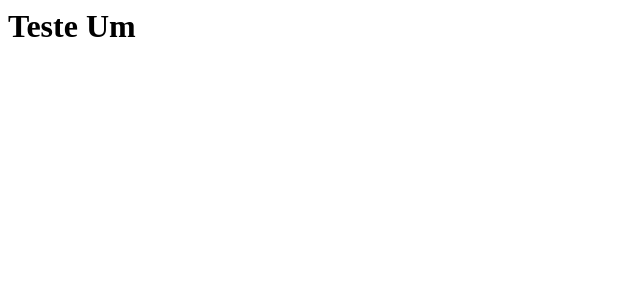
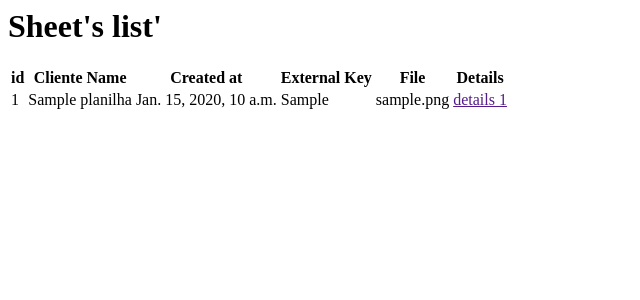
Before and after one commit to mlobf/Back-End-Portifolio, a Django app: page /list-all-xls/ in a window 1280 px wide. Shown: the top 300 px of the page, without its empty margins (0-640 px from the left). Run offline with Django 3.2, Linux system fonts and the light colour scheme; tables that the repository leaves empty hold one stand-in row (values such as "Sample post").

Commit message:
Add list details xls to urls, begin view and templete

```diff
--- a/backend_portifolio/backend_portifolio/urls.py
+++ b/backend_portifolio/backend_portifolio/urls.py
@@ -16,10 +16,11 @@ Including another URLconf
 from django.contrib import admin
 from django.urls import path
 from core.models import Planilha
-from core.views import list_all_xls
+from core.views import list_all_xls, list_details_xls
 
 
 urlpatterns = [
     path('admin/', admin.site.urls),
     path('list-all-xls/', list_all_xls, name='list-all-xls'),
+    path('list-details-xls/', list_details_xls, name='list-details-xls'),
 ]
--- a/backend_portifolio/core/templates/planilha/planilha_list.html
+++ b/backend_portifolio/core/templates/planilha/planilha_list.html
@@ -1 +1,36 @@
-<h1>Teste Um</h1>
+{% block content %}
+
+
+<h1>Sheet's list'</h1>
+
+<table>
+    <thead>
+        <tr>
+            <th scope="col">id</th>
+            <th scope="col">Cliente Name</th>
+            <th scope="col">Created at</th>
+            <th scope="col">External Key</th>
+            <th scope="col">File</th>
+            <th scope="col">Details</th>
+        </tr>
+    </thead>
+    <tbody>
+        {% for l in planilha %}
+        <tr>
+            <td>{{l.id}}</td>
+            <td>{{l.client_name}}</td>
+            <td>{{l.created_at}}</td>
+            <td>{{l.external_key}}</td>
+            <td>{{l.file}}</td>
+            <td><a href="">details {{l.id}}</a></td>
+
+            <td>
+                <a>
+                </a>
+            </td>
+        </tr>
+        {% endfor %}
+    </tbody>
+</table>
+
+{% endblock content %}
--- a/backend_portifolio/core/views.py
+++ b/backend_portifolio/core/views.py
@@ -18,6 +18,7 @@ def list_all_xls(request):
                 "created_at": p.created,
                 "external_key": p.external_key,
                 "client_name": p.client_name,
+                "file": p.file,
                 "data": p.data,
             }
         )
@@ -27,3 +28,7 @@ def list_all_xls(request):
     print(context)
 
     return render(request, "planilha/planilha_list.html", context)
+
+
+def list_details_xls(request, id):
+    pass
```
